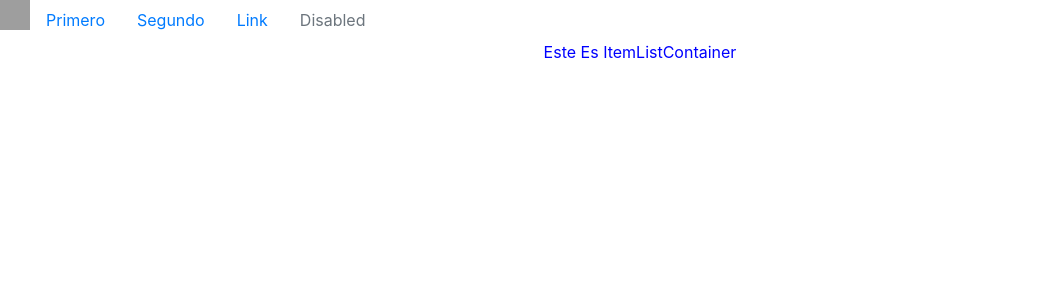
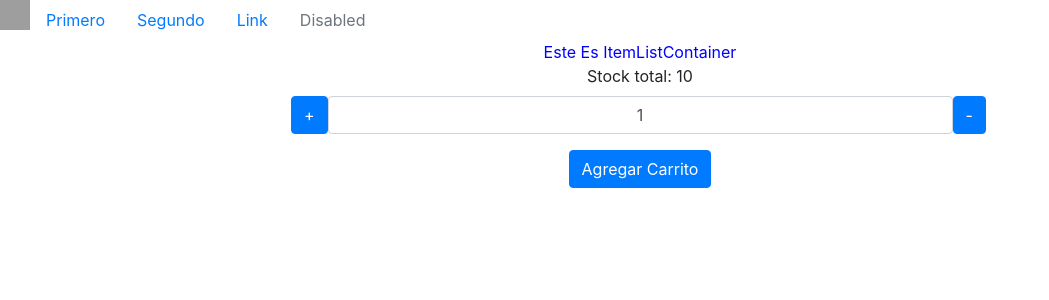
Before and after one commit to danielCastaneda23/React, a React (Create React App) app: page / in a window 1280 px wide. Shown: the top 300 px of the page, without its empty margins (0-1049 px from the left). Built offline with nearby package versions, Linux system fonts and the light colour scheme; grey boxes are pictures that could not be loaded.

Commit message:
Contador

```diff
--- a/src/App.js
+++ b/src/App.js
@@ -1,15 +1,46 @@
-import logo from './logo.svg';
 import './App.css';
 import Navbar from '../src/components/NavBar';
 import ItemListContainer from '../src/components/ItemListContainer';
+import { Component, useState } from 'react';
 
 
-const App=()=> (
-    <>
-    <Navbar title="Hola" />
-    <ItemListContainer greeting="Este Es ItemListContainer" />
-</>
-)
+// class App extends Component {
+//     constructor(props){
+//         super(props);
 
+//         this.state={
+//             contador: 0
+//         };
+//     }
+
+//     contarClick(e){
+//         e.preventDefault();
+//         let nuevoNumero=this.state.contador + 1;
+//         this.setState({contador: nuevoNumero});
+//     }
+//     render() {
+//         return (
+//             <>
+//                 <div><button className="btn btn-secondary" onClick={(e)=>this.contarClick(e)}> Contar</button></div>
+//                 <div>Contador ={this.state.contador}</div>
+//                 <Navbar title="Hola" />
+//                 <ItemListContainer greeting="Este Es ItemListContainer" />
+//             </>
+//         )
+//     }
+// }
+
+const App = () => {
+    const [contador, setContador] = useState(0);
+    return (
+        <>
+            <Navbar />
+            <ItemListContainer greeting="Este Es ItemListContainer" />
+            {/* <div><button className="btn btn-secondary" onClick={() => setContador((contador) => contador + 1)}> Contar</button></div>
+            <div>Contador ={contador}</div> */}
+        </>
+
+    )
+};
 
 export default App;
--- a/src/components/CartWidget.js
+++ b/src/components/CartWidget.js
@@ -1,5 +1,5 @@
 const IconoFinal = () => (<img
-    src="https://cdn.icon-icons.com/icons2/1144/PNG/128/shoppingcart_80945.png"
+    src="https://i.pinimg.com/originals/bf/19/90/bf1990e247292b756ca7926443f00ab6.jpg"
     width="30"
     height="30"
     className="d-inline-block align-top"
--- /dev/null
+++ b/src/components/ItemCount.js
@@ -0,0 +1,25 @@
+import { useState } from "react";
+import { Button, Form } from "react-bootstrap";
+
+
+
+const ItemCount = (props) => {
+    const [valorDigitado, valorActualDigitado] = useState(props.initial)
+    return (
+        <div className="row justify-content-center mx-0">
+            <div className="col-3 px-0 mt-4 pt-2 text-right"><Button variant="btn btn-primary" onClick={() => valorActualDigitado(valorDigitado + 1)}>+</Button></div>
+            <div className="col-6 text-center px-0">
+                <Form>
+                    <Form.Group>
+                        <Form.Label>Stock total: {props.stock}</Form.Label>
+                        <Form.Control className="text-center" type="text" value={valorDigitado}></Form.Control>
+                    </Form.Group>
+                    <Button variant="primary" onClick={(e) => (props.onAdd(e, valorDigitado))}>Agregar Carrito</Button>
+                </Form>
+            </div>
+            <div className="col-3 px-0 mt-4 pt-2"><Button variant="btn btn-primary" onClick={(e) => valorDigitado <= 0 ? '' : valorActualDigitado(valorDigitado - 1)}>-</Button></div>
+        </div>
+    )
+};
+
+export default ItemCount;
--- a/src/components/ItemListContainer.js
+++ b/src/components/ItemListContainer.js
@@ -1,16 +1,18 @@
-import { Component } from "react";
+import { useState } from 'react';
+import ItemCount from './ItemCount';
 
-class ListContainer extends Component {
-    render() {
-        return (
-            <>
-                <div className="container-fluid ">
-                    <div className="row justify-content-center">
-                        <div style={{ color: 'blue' }}>{this.props.greeting}</div>
-                    </div>
-                </div>
-            </>
-        )
+const ListContainer = (props) => {
+    const [stockActual,setstockActual] = useState(10)
+    const restaStock = (e, RestaValor) => {
+        setstockActual((stockActual-RestaValor)<0 ? stockActual : stockActual-RestaValor)
     }
+    return (
+        <>
+            <div className="container-fluid ">
+                <div className="row mx-0 justify-content-center"> <div style={{ color: 'blue' }}>{props.greeting}</div></div>
+                <ItemCount stock={stockActual} initial={1} onAdd={restaStock} />
+            </div>
+        </>
+    )
 }
 export default ListContainer;
```
Also changed, not shown: src/components/NavBar.js (+4 -6 lines).
